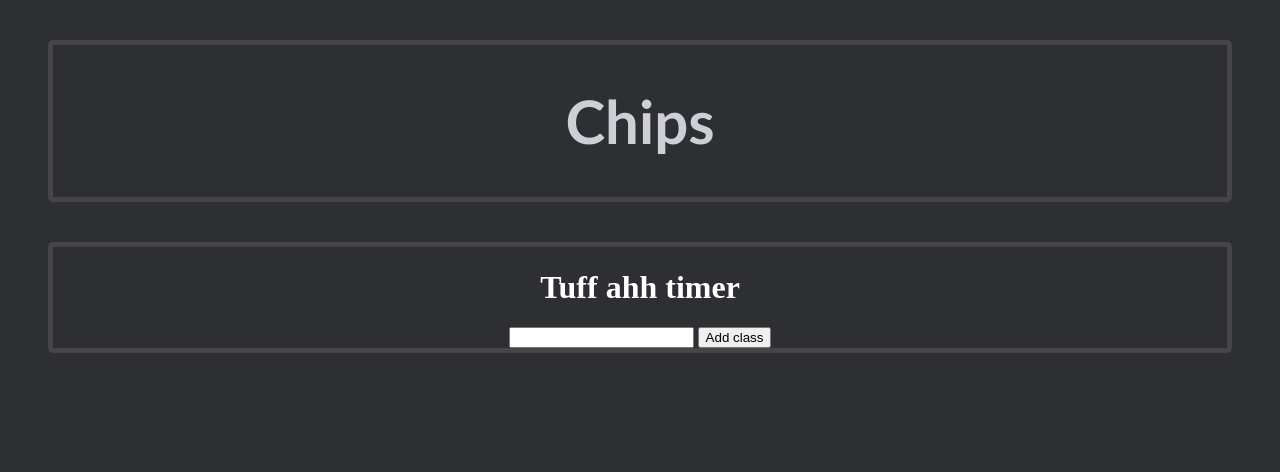
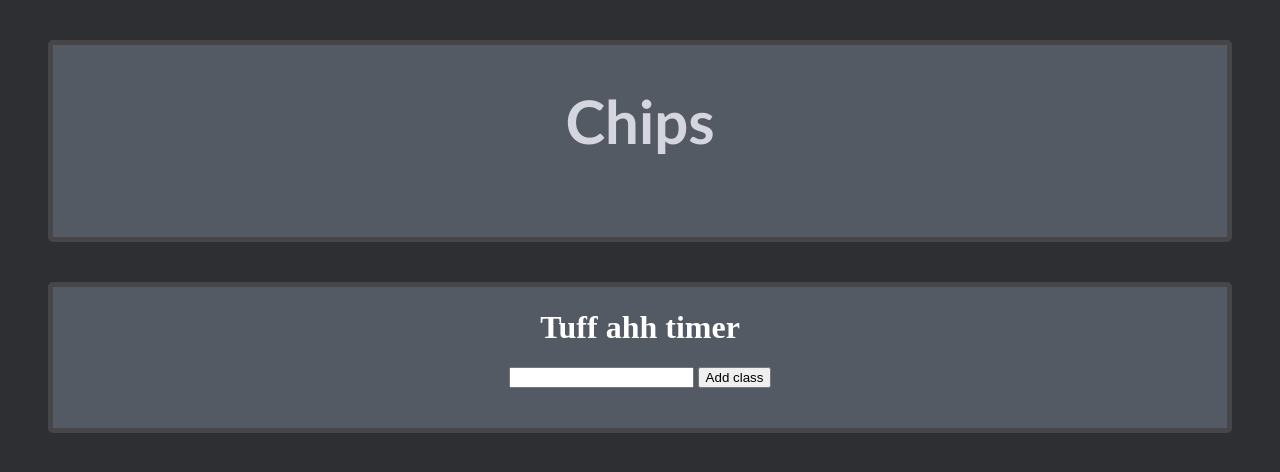
Before and after one commit to PugsRDubs/islandhacks25, a SvelteKit app: page / in a window 1280 px wide. Shown: the top 472 px of the page. Built offline with nearby package versions, Linux system fonts and the light colour scheme.

Commit message:
Update +layout.svelte

```diff
--- a/src/routes/+layout.svelte
+++ b/src/routes/+layout.svelte
@@ -30,7 +30,8 @@
 	}
 	div {
 		margin: 40px;
-		background-color: rgb(45, 47, 50);
+		padding-bottom: 40px;
+		background-color: rgb(84, 90, 100);
 		border-style: solid;
 		border-width: 5px;
 		border-radius: 5px;
```
